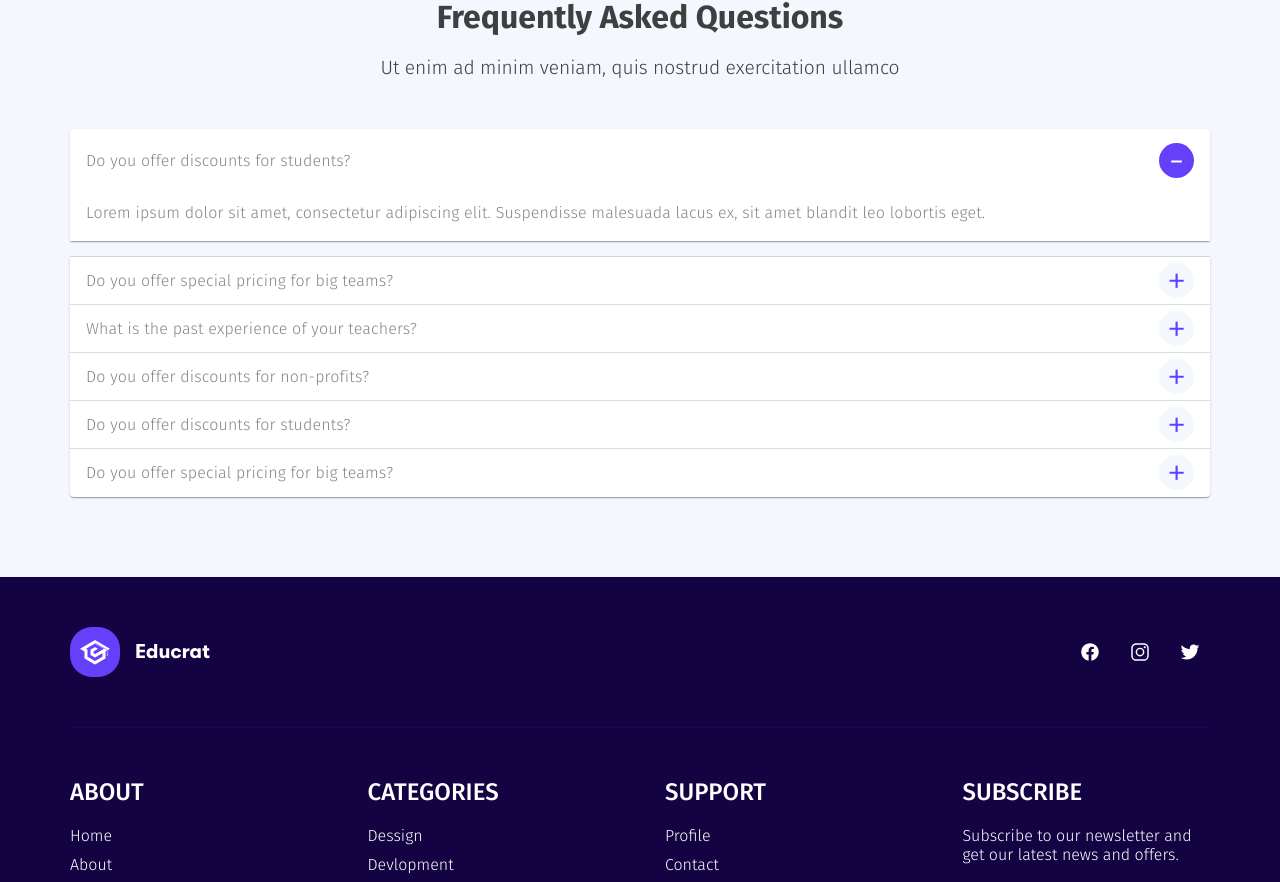
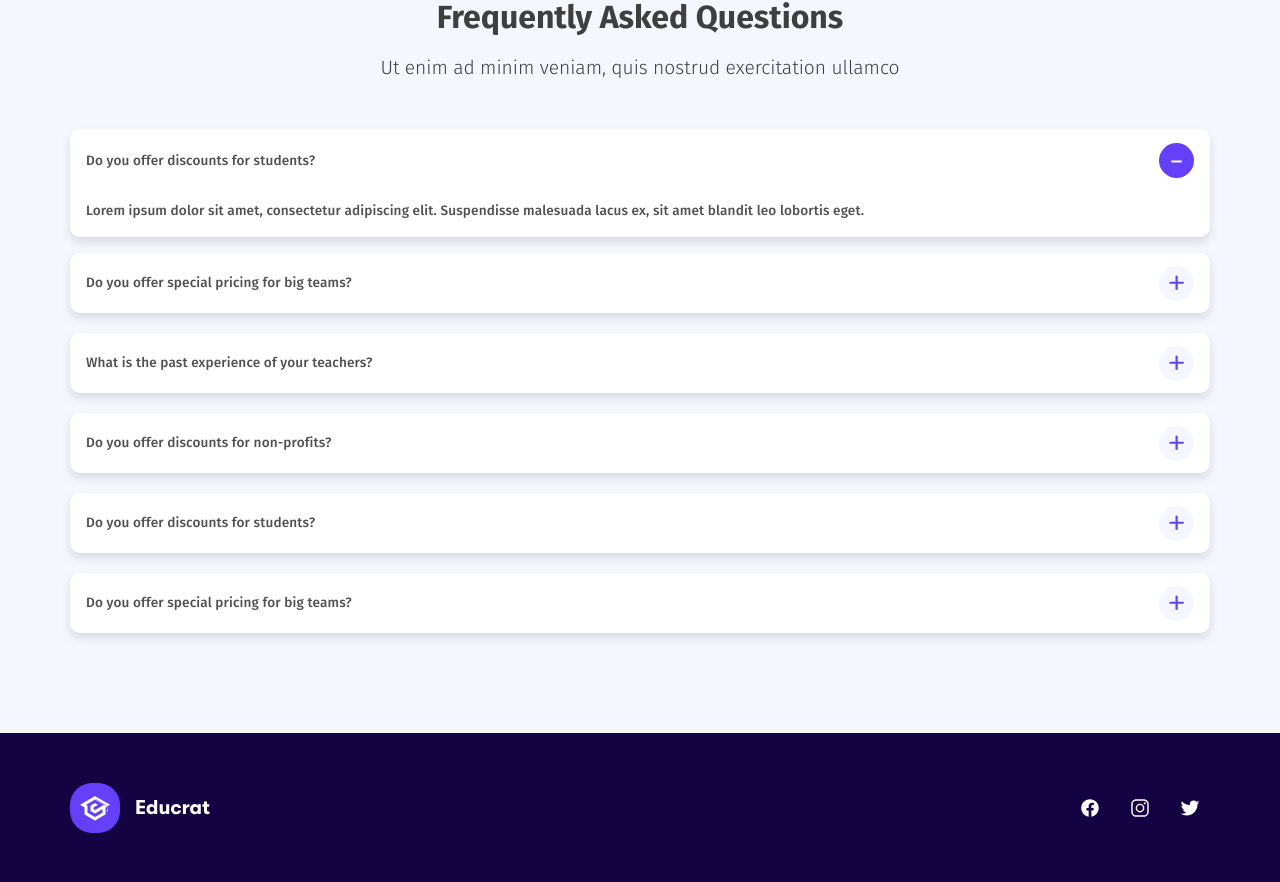
Before and after one commit to Abdallah-Sala7/courses, a React (Create React App) app: page /contact in a window 1280 px wide. Shown: the part 1097-1979 px from the top of the page. Built offline with nearby package versions, Linux system fonts and the light colour scheme.

Commit message:
edit MUI

```diff
--- a/package.json
+++ b/package.json
@@ -5,6 +5,7 @@
   "dependencies": {
     "@emotion/react": "^11.10.5",
     "@emotion/styled": "^11.10.5",
+    "@fontsource/roboto": "^4.5.8",
     "@mui/icons-material": "^5.11.0",
     "@mui/material": "^5.11.8",
     "@mui/styled-engine-sc": "^5.11.0",
@@ -13,7 +14,6 @@
     "@testing-library/react": "^13.4.0",
     "@testing-library/user-event": "^13.5.0",
     "aos": "^2.3.4",
-    "axios": "^1.3.2",
     "react": "^18.2.0",
     "react-dom": "^18.2.0",
     "react-redux": "^8.0.5",
--- a/src/components/FaqAccordion/style.css
+++ /dev/null
@@ -1,58 +0,0 @@
-.faq-accordion .css-1elwnq4-MuiPaper-root-MuiAccordion-root{
-  margin-bottom: 20px;
-  border-radius: 10px !important;
-  box-shadow: 0 5px 10px rgb(30 30 30 / 13%);
-}
-
-.faq-accordion .css-1elwnq4-MuiPaper-root-MuiAccordion-root::before{
-  display: none;
-}
-
-.faq-accordion .css-o4b71y-MuiAccordionSummary-content{
-  margin: 18px 0;
-}
-
-.faq-accordion .css-yw020d-MuiAccordionSummary-expandIconWrapper{
-  flex-shrink: 0;
-  width: 35px;
-  height: 35px;
-  align-items: center;
-  justify-content: center;
-  border-radius: 50%;
-  font-size: 2.5rem;
-  font-weight: 300;
-  color: var(--third-color);
-  background-color: var(--light-blue);
-}
-
-.faq-accordion .css-ahj2mt-MuiTypography-root{
-  font-family: 'FiraSans', sans-serif;
-  font-weight: 300;
-  font-size: 0.85rem;
-}
-
-.faq-accordion .css-o4b71y-MuiAccordionSummary-content .css-ahj2mt-MuiTypography-root{
-  color: var(--dark-color);
-}
-
-.faq-accordion .css-yw020d-MuiAccordionSummary-expandIconWrapper.Mui-expanded{
-  transform: rotate(0);
-  background-color: var(--third-color);
-  color: var(--white-color);
-}
-
-.faq-accordion .css-yw020d-MuiAccordionSummary-expandIconWrapper.Mui-expanded .plus,
-.faq-accordion .css-yw020d-MuiAccordionSummary-expandIconWrapper .minus{
-  display: none;
-}
-
-.faq-accordion .css-yw020d-MuiAccordionSummary-expandIconWrapper.Mui-expanded .minus{
-  display: inline-flex;
-}
-
-
-@media (min-width: 576px) {
-  .faq-accordion .css-ahj2mt-MuiTypography-root{
-    font-size: 1rem;
-  }
-}
--- a/src/components/FaqAccordion/index.jsx
+++ b/src/components/FaqAccordionMui/index.jsx
@@ -5,113 +5,123 @@ import {
   AccordionDetails, Typography
 } from '@mui/material';
 
-import './style.css'
+import {
+  accordionStyles,
+  summaryStyles,
+  typographyStyle
+} from './style.js';
 
-const FaqAccordion = () => {
+const FaqAccordionMui = () => {
   const [expanded, setExpanded] = useState('panel1');
 
   const handleChange = (panel) => {
     setExpanded(panel);
   };
-  return (
-    <>
-    <Accordion expanded={expanded === 'panel1'} onChange={() => handleChange('panel1')}>
+
+  return (<>
+    <Accordion expanded={expanded === 'panel1'} onChange={() => handleChange('panel1')} sx={accordionStyles} >
       <AccordionSummary
         expandIcon={<><span className='plus'>+</span> <span className='minus'>-</span></>}
         aria-controls="panel1a-content"
         id="panel1a-header"
+        sx={summaryStyles}
       >
-        <Typography>Do you offer discounts for students?</Typography>
+        <Typography sx={typographyStyle}>Do you offer discounts for students?</Typography>
       </AccordionSummary>
       <AccordionDetails>
-        <Typography>
+        <Typography sx={typographyStyle}>
           Lorem ipsum dolor sit amet, consectetur adipiscing elit. Suspendisse
           malesuada lacus ex, sit amet blandit leo lobortis eget.
         </Typography>
       </AccordionDetails>
     </Accordion>
 
-    <Accordion expanded={expanded === 'panel2'} onChange={() => handleChange('panel2')}>
+    <Accordion expanded={expanded === 'panel2'} onChange={() => handleChange('panel2')} sx={accordionStyles} >
       <AccordionSummary
         expandIcon={<><span className='plus'>+</span> <span className='minus'>-</span></>}
         aria-controls="panel1a-content"
         id="panel1a-header"
+        sx={summaryStyles}
       >
-        <Typography>Do you offer special pricing for big teams?</Typography>
+        <Typography sx={typographyStyle}>Do you offer special pricing for big teams?</Typography>
       </AccordionSummary>
       <AccordionDetails>
-        <Typography>
+        <Typography sx={typographyStyle}>
           Lorem ipsum dolor sit amet, consectetur adipiscing elit. Suspendisse
           malesuada lacus ex, sit amet blandit leo lobortis eget.
         </Typography>
       </AccordionDetails>
     </Accordion>
 
-    <Accordion expanded={expanded === 'panel3'} onChange={() => handleChange('panel3')}>
+    <Accordion expanded={expanded === 'panel3'} onChange={() => handleChange('panel3')} sx={accordionStyles} >
       <AccordionSummary
         expandIcon={<><span className='plus'>+</span> <span className='minus'>-</span></>}
         aria-controls="panel1a-content"
         id="panel1a-header"
+        sx={summaryStyles}
       >
-        <Typography>What is the past experience of your teachers?</Typography>
+        <Typography sx={typographyStyle}>What is the past experience of your teachers?</Typography>
       </AccordionSummary>
       <AccordionDetails>
-        <Typography>
+        <Typography sx={typographyStyle}>
           Lorem ipsum dolor sit amet, consectetur adipiscing elit. Suspendisse
           malesuada lacus ex, sit amet blandit leo lobortis eget.
         </Typography>
       </AccordionDetails>
     </Accordion>
 
-    <Accordion expanded={expanded === 'panel4'} onChange={() => handleChange('panel4')}>
+    <Accordion expanded={expanded === 'panel4'} onChange={() => handleChange('panel4')} sx={accordionStyles} >
       <AccordionSummary
         expandIcon={<><span className='plus'>+</span> <span className='minus'>-</span></>}
         aria-controls="panel1a-content"
         id="panel1a-header"
+        sx={summaryStyles}
       >
-        <Typography>Do you offer discounts for non-profits?</Typography>
+        <Typography sx={typographyStyle}>Do you offer discounts for non-profits?</Typography>
       </AccordionSummary>
       <AccordionDetails>
-        <Typography>
+        <Typography sx={typographyStyle}>
           Lorem ipsum dolor sit amet, consectetur adipiscing elit. Suspendisse
           malesuada lacus ex, sit amet blandit leo lobortis eget.
         </Typography>
       </AccordionDetails>
     </Accordion>
 
-    <Accordion expanded={expanded === 'panel5'} onChange={() => handleChange('panel5')}>
+    <Accordion expanded={expanded === 'panel5'} onChange={() => handleChange('panel5')} sx={accordionStyles} >
       <AccordionSummary
         expandIcon={<><span className='plus'>+</span> <span className='minus'>-</span></>}
         aria-controls="panel1a-content"
         id="panel1a-header"
+        sx={summaryStyles}
       >
-        <Typography>Do you offer discounts for students?</Typography>
+        <Typography sx={typographyStyle}>Do you offer discounts for students?</Typography>
       </AccordionSummary>
       <AccordionDetails>
-        <Typography>
+        <Typography sx={typographyStyle}>
           Lorem ipsum dolor sit amet, consectetur adipiscing elit. Suspendisse
           malesuada lacus ex, sit amet blandit leo lobortis eget.
         </Typography>
       </AccordionDetails>
     </Accordion>
 
-    <Accordion expanded={expanded === 'panel6'} onChange={() => handleChange('panel6')}>
+    <Accordion expanded={expanded === 'panel6'} onChange={() => handleChange('panel6')} sx={accordionStyles} >
       <AccordionSummary
         expandIcon={<><span className='plus'>+</span> <span className='minus'>-</span></>}
         aria-controls="panel1a-content"
         id="panel1a-header"
+        sx={summaryStyles}
       >
-        <Typography>Do you offer special pricing for big teams?</Typography>
+        <Typography sx={typographyStyle}>Do you offer special pricing for big teams?</Typography>
       </AccordionSummary>
       <AccordionDetails>
-        <Typography>
+        <Typography sx={typographyStyle}>
           Lorem ipsum dolor sit amet, consectetur adipiscing elit. Suspendisse
           malesuada lacus ex, sit amet blandit leo lobortis eget.
         </Typography>
       </AccordionDetails>
     </Accordion>
-    </>
-  )
+
+  </>)
 }
 
-export default FaqAccordion
+export default FaqAccordionMui
--- /dev/null
+++ b/src/components/FaqAccordionMui/style.js
@@ -0,0 +1,59 @@
+export const accordionStyles ={
+    marginBottom: "20px",
+    borderRadius: "10px",
+    boxShadow: "0 5px 10px rgb(30 30 30 / 13%)",
+    '&::before': {
+      display: 'none',
+    },
+
+    '&:first-of-type':{
+      borderRadius:'10px'
+    },
+
+    '&:last-of-type':{
+      borderRadius:'10px'
+    }
+  };
+
+export const summaryStyles = {
+    minHeight: '60px',
+
+    '& .css-yw020d-MuiAccordionSummary-expandIconWrapper':{
+      flexShrink: 0,
+      width: '35px',
+      height: '35px',
+      alignItems: 'center',
+      justifyContent: 'center',
+      borderRadius: '50%',
+      fontSize: '2.5rem',
+      fontWeight: 300,
+      color: 'var(--third-color)',
+      backgroundColor: 'var(--light-blue)'},
+
+    '& .css-yw020d-MuiAccordionSummary-expandIconWrapper.Mui-expanded':{
+      transform: 'rotate(0)',
+      backgroundColor: 'var(--third-color)',
+      color: 'var(--white-color)'
+    },
+
+    '& .css-ahj2mt-MuiTypography-root':{
+      color: 'var(--dark-color)'
+    },
+
+    '& .minus' :{display:'none'},
+
+    '&.Mui-expanded':{
+      '& .minus':{display:'inline'},
+      '& .plus':{display:'none'}
+    }
+  };
+
+export const typographyStyle = {
+    fontFamily: "'FiraSans', sans-serif",
+    fontWeight: 300,
+    color: '#505050',
+    fontSize:' 0.85rem',
+    '@media (min-width: 576px)':{
+      fontWeight: 500,
+    }
+  }
--- a/src/components/Login/style.css
+++ b/src/components/Login/style.css
@@ -17,7 +17,7 @@
   margin-bottom: 20px;
 }
 
-.auth-form .form-group :is(.form-control,.css-1d3z3hw-MuiOutlinedInput-notchedOutline){
+.auth-form .form-group .form-control{
   width: 100%;
   font-size: 1rem;
   font-weight: 300;
@@ -26,31 +26,14 @@
   border: 1px solid #EDEDED;
 }
 
-.auth-form .form-group .css-o9k5xi-MuiInputBase-root-MuiOutlinedInput-root:hover .MuiOutlinedInput-notchedOutline{
-  border-color: #EDEDED;
-}
-
-.auth-form .form-group :is(.form-control:focus ,.Mui-focused .css-1d3z3hw-MuiOutlinedInput-notchedOutline, .Mui-focused .css-1d3z3hw-MuiOutlinedInput-notchedOutline:hover){
-  border: 1px solid var(--third-color);
+.auth-form .form-group .form-control:focus{
+  border-color: var(--third-color);
 }
 
 .auth-form .form-group input::placeholder{
   font-family: 'FiraSans';
   font-size: 0.9rem;
   font-weight: 300;
-}
-
-.auth-form .css-r47a1p-MuiFormControl-root{
-  width: 100%;
-  margin: 0;
-}
-
-.css-dmmspl-MuiFormGroup-root{
-  width: fit-content;
-}
-
-.css-ahj2mt-MuiTypography-root{
-  color: var(--dark-gray);
 }
 
 .auth-form .form-group a{
--- /dev/null
+++ b/src/components/index.js
@@ -0,0 +1,17 @@
+export {default as Navbar} from './Navbar'
+export {default as NavTap} from './NavTap'
+export {default as Footer} from './Footer'
+
+export {default as CourseCard} from './CourseCard'
+export {default as InstructorCard} from './InstructorCard'
+export {default as ReviewCard} from './ReviewCard'
+export {default as TestimonialCard} from './TestimonialCard'
+export {default as CategorieBox} from './CategorieBox'
+export {default as LearnCard} from './LearnCard'
+
+export {default as Login} from './Login/Login'
+export {default as Register} from './Login/Register'
+
+export {default as CustomForm} from './CustomForm'
+export {default as CourseWidget} from './CourseWidget'
+export {default as FaqAccordionMui} from './FaqAccordionMui'
--- a/src/pages/AuthPage/index.jsx
+++ b/src/pages/AuthPage/index.jsx
@@ -1,6 +1,6 @@
 import { useState } from 'react'
-import Login from '../../components/Login/login';
-import Register from '../../components/Login/Register';
+import {Login, Register} from '../../components';
+
 import './style.css'
 
 const AuthPage = () => {
--- a/src/pages/ContactUs/index.jsx
+++ b/src/pages/ContactUs/index.jsx
@@ -1,7 +1,6 @@
 import './style.css'
 
-import CustomForm from '../../components/CustomForm'
-import FaqAccordion from '../../components/FaqAccordion'
+import {CustomForm, FaqAccordionMui} from '../../components'
 
 const ContactUs = () => {
   return (
@@ -99,7 +98,7 @@ const ContactUs = () => {
         </p>
 
         <div className="faq-accordion">
-          <FaqAccordion />
+          <FaqAccordionMui />
         </div>
       </div>
     </section>
--- a/src/pages/RootLayout.jsx
+++ b/src/pages/RootLayout.jsx
@@ -1,6 +1,5 @@
 import { Outlet } from 'react-router-dom'
-import Footer from '../components/Footer'
-import Navbar from '../components/Navbar'
+import {Footer, Navbar} from '../components'
 
 const RootLayout = () => {
   return (
```
Also changed, not shown: src/components/Login/Login.jsx (renamed from src/components/Login/login.jsx, +22 -1 lines), src/pages/Details/index.jsx (+13 -8 lines), src/pages/home/Home.jsx (+17 -10 lines), 1 other file (tests, documents, lock files or other folders).
